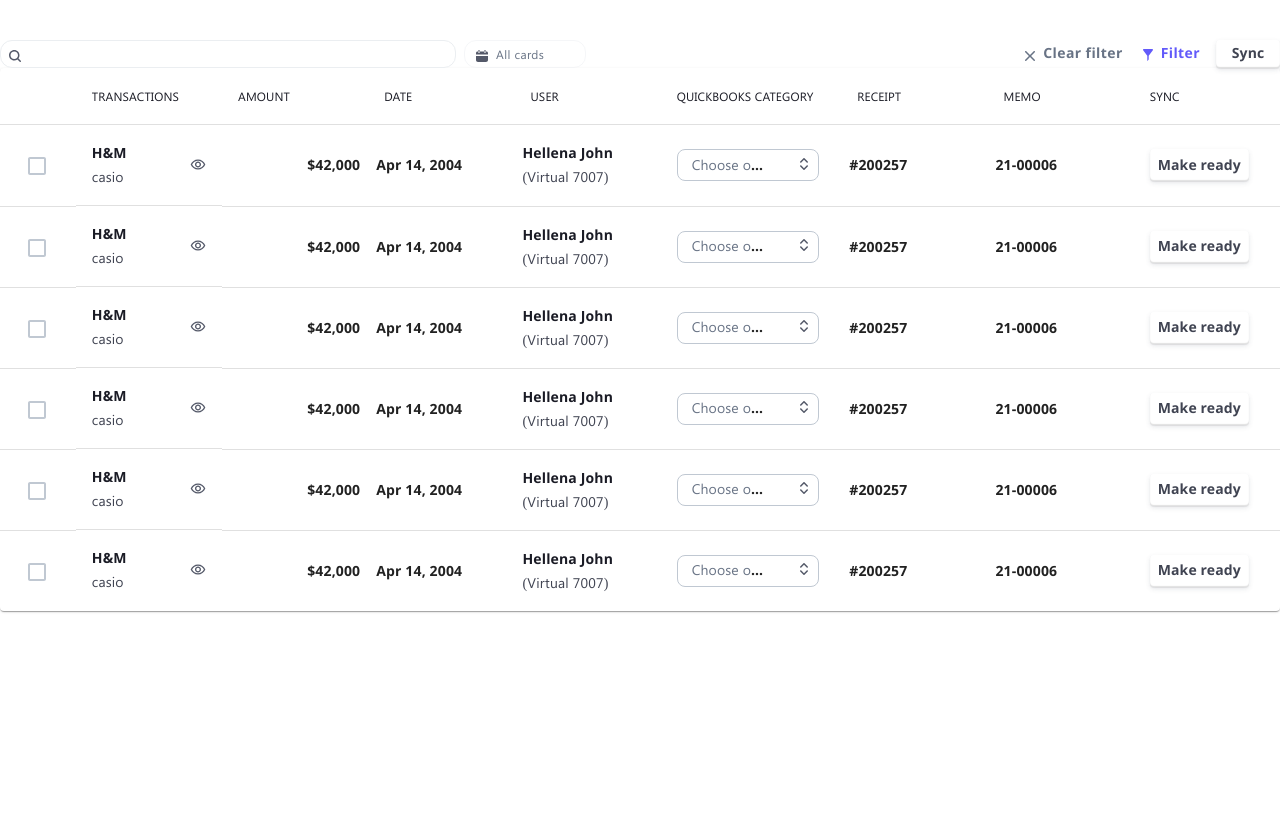
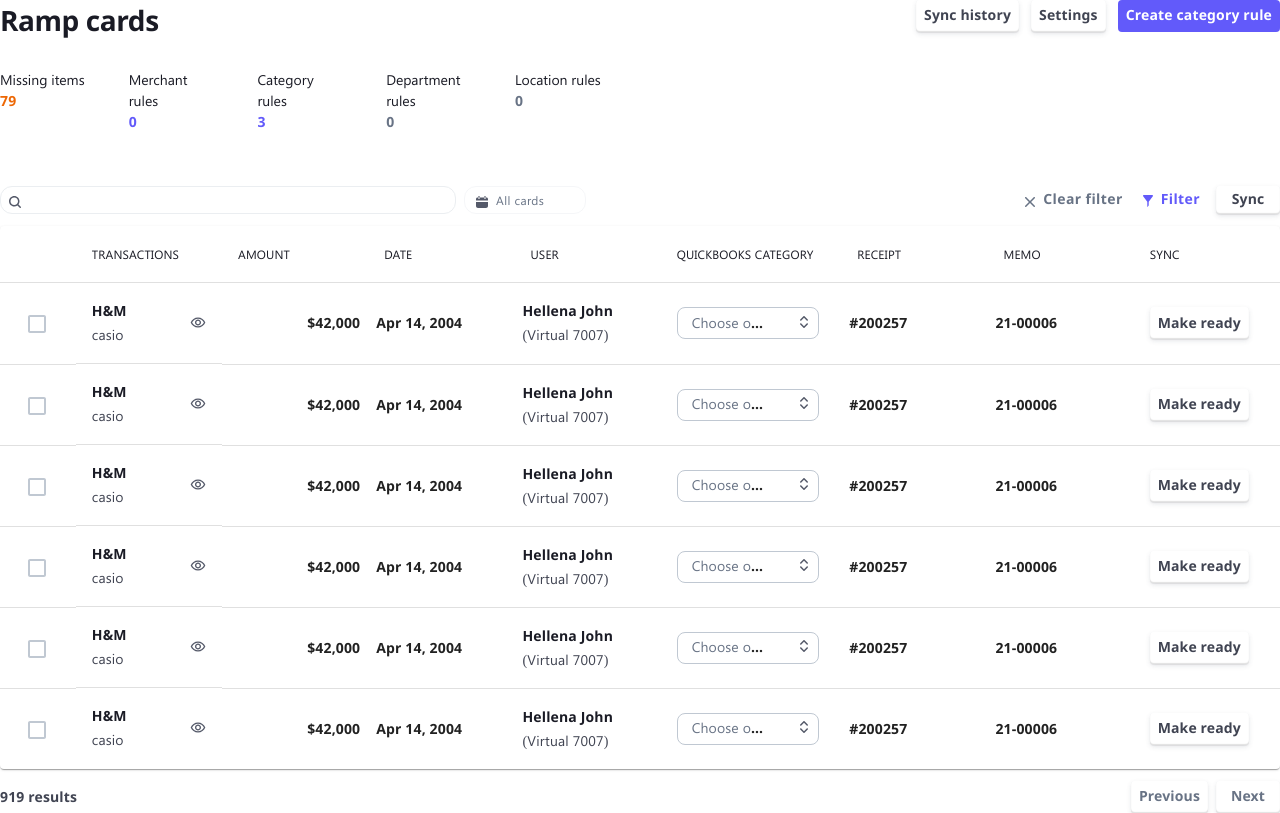
Before and after one commit to Gaurav-Dev1/BC-RAMPCARD, a React app in the folder frontend/: page / in a window 1280 px wide. Built offline with nearby package versions, Linux system fonts and the light colour scheme.

Commit message:
feat: implemented organism-accounting-page-content with 86% coverage

```diff
--- a/frontend/src/components/organisms/AccountingPageContent/index.tsx
+++ b/frontend/src/components/organisms/AccountingPageContent/index.tsx
@@ -7,12 +7,14 @@
 import ClearIcon from '../../../../public/assets/icons/clearIcon.svg'
 import FilterIcon from '../../../../public/assets/icons/filterIcon.svg'
 import RemoveIcon from '../../../../public/assets/icons/removeIcon.svg'
-import { SYNC_BUTTON_LABEL } from '../../../constants/constant'
+import { CREATE_CATEGORY_RULE_BUTTON_TEXT, SYNC_BUTTON_LABEL } from '../../../constants/constant'
 import ButtonComponent from '../../atoms/Button'
 import AccountingTable from '../AccountingTable'
 import { accountingTabledata } from '../../../Data/AccountTableData'
 import SearchSuggestionCard from '../../molecules/SearchSuggestionCard'
 import { useState } from 'react'
+import TablePaginationFooter from '../TablePaginationFooter'
+import RampCards from '../../molecules/RampCards'
 
 const MainContainer = styled(Grid)({
   gap: '12px',
@@ -40,6 +42,17 @@
   marginTop: '4px',
 })
 
+const RampCardsContainerWithButtons = styled(Grid) ({
+  display: 'flex',
+  width: '100%',
+  justifyContent: 'space-between'
+})
+
+const ButtonsContainer = styled(Grid) ({
+  display: 'flex',
+  gap: '12px'
+})
+
 const AccountingPageContent = () => {
   const [searchedText, setSearchedText] = useState<string | undefined>()
   const [searched, setSearched] = useState<boolean>(false)
@@ -60,7 +73,48 @@
     setSearched(true)
   }
   return (
-    <MainContainer>
+    <MainContainer data-testid='accounting-page-content' container>
+      <RampCardsContainerWithButtons>
+      <RampCards merchantRulesCount={0} width='47%'/>
+      <ButtonsContainer >
+      <ButtonComponent
+            variant={'text'}
+            color="structuralWhite"
+            label={'Sync history'}
+            labelColor={theme.palette.mediumEmphasis.main}
+            height="32px"
+            typographyVariant="body2"
+            boxShadow="0px 2px 5px rgba(60, 66, 87, 0.12), 0px 1px 1px rgba(0, 0, 0, 0.08), inset 0px -1px 1px rgba(0, 0, 0, 0.12)"
+            borderRadius="4px"
+            padding="3px 8px 5px 8px"
+          />
+      <ButtonComponent
+            variant={'text'}
+            color="structuralWhite"
+            label={'Settings'
+            }
+            labelColor={theme.palette.mediumEmphasis.main}
+            height="32px"
+            typographyVariant="body2"
+            boxShadow="0px 2px 5px rgba(60, 66, 87, 0.12), 0px 1px 1px rgba(0, 0, 0, 0.08), inset 0px -1px 1px rgba(0, 0, 0, 0.12)"
+            borderRadius="4px"
+            padding="3px 8px 5px 8px"
+          />
+      <ButtonComponent
+            variant={'contained'}
+            color="primary500"
+            label={CREATE_CATEGORY_RULE_BUTTON_TEXT
+            }
+            labelColor={theme.palette.structuralWhite.main}
+            height="32px"
+            typographyVariant="body2"
+            boxShadow="none"
+            borderRadius="4px"
+            padding="3px 8px 5px 8px"
+          />
+      </ButtonsContainer>
+      </RampCardsContainerWithButtons>
+
       <Header container>
         <HeaderLeftContainer item>
           <SearchBar width="456px" handleChange={onSearchTextChange} />
@@ -137,6 +191,7 @@
         onQuickBooksRuleChange={onQuickbooksRuleChange}
         quickbooksRule={quickbooksRule}
       />
+      <TablePaginationFooter />
     </MainContainer>
   )
 }
--- a/frontend/src/components/organisms/AccountingTable/index.tsx
+++ b/frontend/src/components/organisms/AccountingTable/index.tsx
@@ -77,6 +77,12 @@
 const MemoTableRowCell = styled(TableCell)({
   paddingLeft: '8px',
 })
+
+const StyledTableRow = styled(TableRow)({
+  '&:not(:last-child)': {
+    borderBottom: `2px solid ${theme.palette.stroke50.main}`, // Add a border bottom to all rows except the last one
+  },
+})
 export interface AccountingDataType {
   id: number
   transactions: {
@@ -94,7 +100,7 @@
 }
 interface AccountingTableProps {
   accountingTableData: AccountingDataType[]
-  onQuickBooksRuleChange?: ( event: SelectChangeEvent<unknown>) => void
+  onQuickBooksRuleChange?: (event: SelectChangeEvent<unknown>) => void
   quickbooksRule?: string
 }
 const AccountingTable = (props: AccountingTableProps) => {
@@ -115,20 +121,13 @@
     setCheckboxes(tempCheckboxes)
   }
 
-
-
-  // const onQuickbooksChange = (event: SelectChangeEvent<unknown>): void => {
-  //   console.log(event.target.value as string)
-  //   setQuickBookRule(event.target.value as string)
-  // }
-
   return (
     <TableContainer component={Paper} data-testid="accounting-table">
       <Table aria-label="simple table">
         <TableHead>
-          <TableRow>
+          <StyledTableRow>
             <CheckBoxTableHead></CheckBoxTableHead>
-            {ACCOUNTING_TABLE_HEADINGS.map((data: string,index: number) => (
+            {ACCOUNTING_TABLE_HEADINGS.map((data: string, index: number) => (
               <TableDataHeadingCell key={data}>
                 <Typography
                   variant="caption2"
@@ -138,7 +137,7 @@
                 </Typography>
               </TableDataHeadingCell>
             ))}
-          </TableRow>
+          </StyledTableRow>
         </TableHead>
         <TableBody>
           {accountingTableData.map((data: AccountingDataType) => (
--- a/frontend/src/components/organisms/TablePaginationFooter/index.tsx
+++ b/frontend/src/components/organisms/TablePaginationFooter/index.tsx
@@ -19,9 +19,12 @@
   gap: '8px',
 })
 
+
+
+
 const TablePaginationFooter = () => {
   return (
-    <PaginationContainer data-testid='pagination-footer'>
+    <PaginationContainer container data-testid='pagination-footer'>
       <Typography variant={'body2'} color={theme.palette.mediumEmphasis.main}>
         {PAGINATION_RESULTS_MOCK_COUNT}
       </Typography>
--- a/frontend/src/constants/constant.ts
+++ b/frontend/src/constants/constant.ts
@@ -46,6 +46,7 @@
 export const LOCATION_RULES  = 'Location rules'
 export const MISSING_ITEMS_MOCK_VALUE  = 79
 export const CATEGORY_RULES_MOCK_VALUE  = 3
+export const CREATE_CATEGORY_RULE_BUTTON_TEXT = 'Create category rule'
 export const DEPARTMENT_RULES_MOCK_VALUE  = 0
 export const LOCATION_RULES_MOCK_VALUE  = 0
 export const MERCHANT_RULES_MOCK_VALUE  = 2
```
Also changed, not shown: 2 other files (tests, documents, lock files or other folders).
